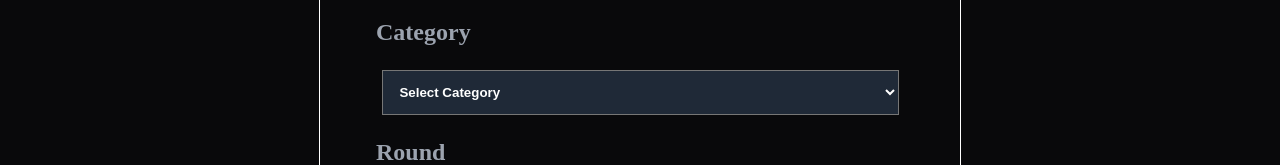
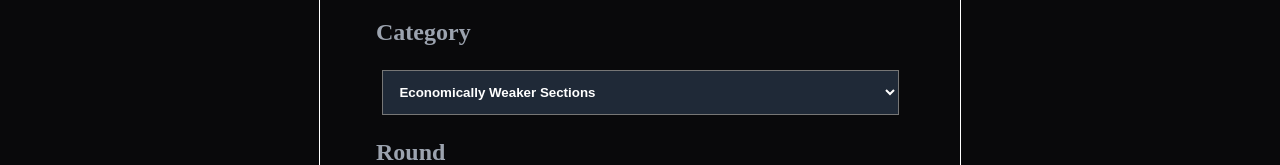
Before and after one commit to CoolSidOfficial/mp-dte-Counsel, a React (Vite) app: page /checker in a window 1280 px wide. Shown: the part 438-603 px from the top of the page. Built offline with nearby package versions, Linux system fonts and the light colour scheme.

Commit message:
added more options data

```diff
--- a/src/middle.jsx
+++ b/src/middle.jsx
@@ -72,11 +72,32 @@ const send_data=async ()=>{
                 <input type="number" id="rank" name="rank"placeholder="Enter your rank" onChange={inputEvent} />
                 <label htmlFor="category"> Category</label>
                 <select name="category"  id="category" onChange={inputEvent}>
-                    <option>Select Category</option>
-                    <option>General</option>
-                    <option>OBC</option>
-                    <option>SC</option>
-                    <option>ST</option>
+                <option value="EWS">Economically Weaker Sections</option>
+<option value="FW/OP">Formerly Widowed/Orphaned Persons</option>
+<option value="JKM">Jammu and Kashmir Migrants</option>
+<option value="JKR">Jammu and Kashmir Residents</option>
+<option value="NTPC">National Thermal Power Corporation</option>
+<option value="OBC/FF/OP">Other Backward Classes - Freedom Fighters - Open</option>
+<option value="OBC/H/OP">Other Backward Classes - Orthopedically Handicapped - Open</option>
+<option value="OBC/NCC/OP">Other Backward Classes - National Cadet Corps - Open</option>
+<option value="OBC/S/F">Other Backward Classes - Scheduled - Female</option>
+<option value="OBC/S/OP">Other Backward Classes - Scheduled - Open</option>
+<option value="SC/H/OP">Scheduled Castes - Orthopedically Handicapped - Open</option>
+<option value="SC/S/OP">Scheduled Castes - Scheduled - Open</option>
+<option value="ST/X/F">Scheduled Tribes - Female</option>
+<option value="ST/X/OP">Scheduled Tribes - Open</option>
+<option value="UR/FF/F">Unreserved - Freedom Fighters - Female</option>
+<option value="UR/FF/OP">Unreserved - Freedom Fighters - Open</option>
+<option value="UR/H/F">Unreserved - Orthopedically Handicapped - Female</option>
+<option value="UR/H/OP">Unreserved - Orthopedically Handicapped - Open</option>
+<option value="UR/NCC/F">Unreserved - National Cadet Corps - Female</option>
+<option value="UR/NCC/OP">Unreserved - National Cadet Corps - Open</option>
+<option value="UR/S/F">Unreserved - Scheduled - Female</option>
+<option value="UR/S/OP">Unreserved - Scheduled - Open</option>
+<option value="UR/X/F">Unreserved Male Category - Female</option>
+<option value="UR/X/OP">Unreserved Male Category - Open</option>
+
+
                     </select>
                     <label htmlFor="round"> Round </label>
                     <select name="round" id ="round" onChange={inputEvent}>
@@ -88,10 +109,59 @@ const send_data=async ()=>{
                      <label htmlFor="branch"> Branch</label>
                     <select id="branch" name="branch" onChange={inputEvent}>
                     <option> Select Branch</option>
-                        <option>CSE</option>
-                        <option> Ece</option>
-                        <option> Mechanical</option>
-                        <option> Civil</option>
+                    <option value="AG">AG</option>
+<option value="AGE">AGE</option>
+<option value="AIADS">AIADS</option>
+<option value="AIAIDS">AIAIDS</option>
+<option value="AIML">AIML</option>
+<option value="AIR">AIR</option>
+<option value="ARE">ARE</option>
+<option value="AUTO">AUTO</option>
+<option value="BEIL">BEIL</option>
+<option value="BM">BM</option>
+<option value="CE">CE</option>
+<option value="CERE">CERE</option>
+<option value="CEng">CEng</option>
+<option value="CHEM">CHEM</option>
+<option value="CSBS">CSBS</option>
+<option value="CSD">CSD</option>
+<option value="CSE">CSE</option>
+<option value="CSEAI">CSEAI</option>
+<option value="CSEAIADS">CSEAIADS</option>
+<option value="CSEBC">CSEBC</option>
+<option value="CSECS">CSECS</option>
+<option value="CSEDS">CSEDS</option>
+<option value="CSEIL">CSEIL</option>
+<option value="CSEIML">CSEIML</option>
+<option value="CSEIOT">CSEIOT</option>
+<option value="CSEITCS">CSEITCS</option>
+<option value="CSERC">CSERC</option>
+<option value="CSIT">CSIT</option>
+<option value="CYSEC">CYSEC</option>
+<option value="DS">DS</option>
+<option value="EC">EC</option>
+<option value="ECS">ECS</option>
+<option value="EE">EE</option>
+<option value="EEIOT">EEIOT</option>
+<option value="EI">EI</option>
+<option value="EL">EL</option>
+<option value="ELECT ELEX">ELECT ELEX</option>
+<option value="ET">ET</option>
+<option value="Electronics and\nTelecommunications">Electronics and Telecommunications</option>
+<option value="Electronics and Telecommunications">Electronics and Telecommunications</option>
+<option value="FOOD">FOOD</option>
+<option value="FTS">FTS</option>
+<option value="INOT">INOT</option>
+<option value="IP">IP</option>
+<option value="IT">IT</option>
+<option value="ITAIAR">ITAIAR</option>
+<option value="ITIOT">ITIOT</option>
+<option value="MAC">MAC</option>
+<option value="MECH">MECH</option>
+<option value="MINING">MINING</option>
+<option value="MTENG">MTENG</option>
+<option value="PCT">PCT</option>
+
                         </select>
                         <input id="button"  type="submit"   value="Next"/>
 
```
